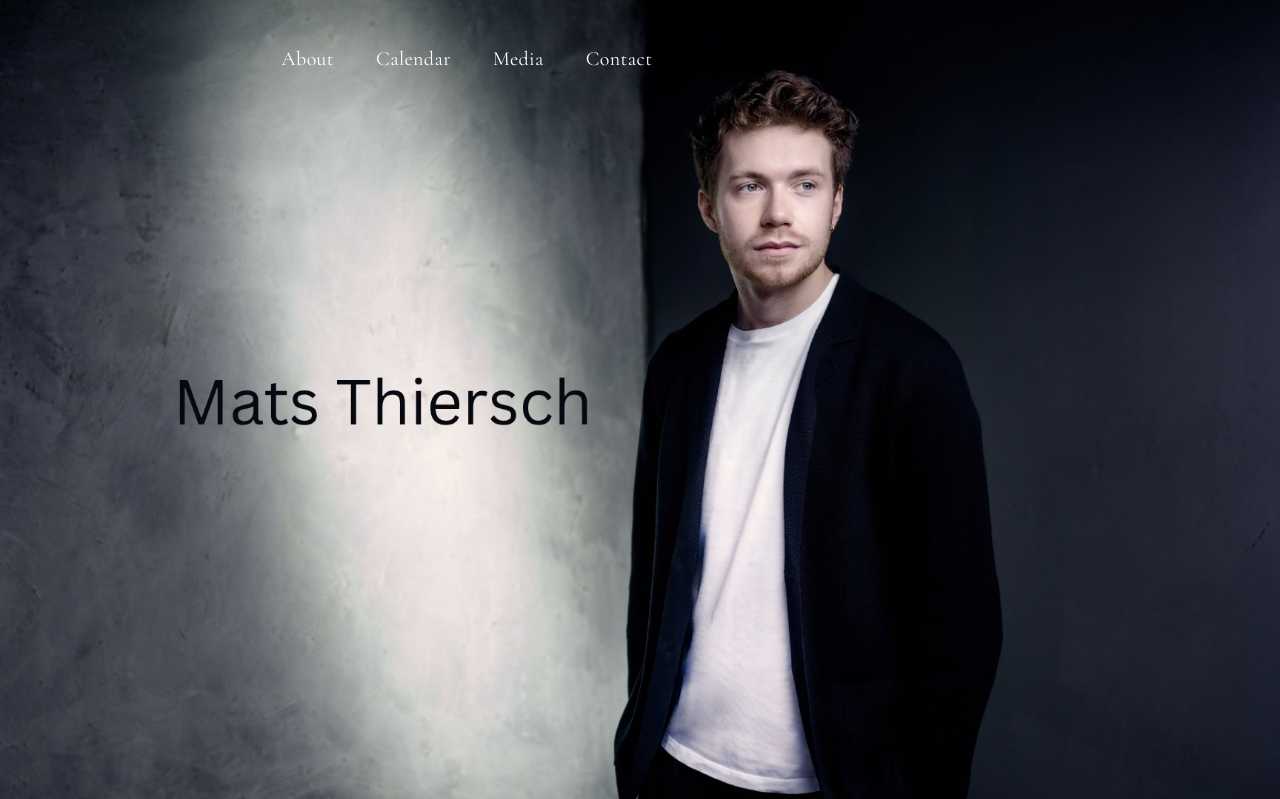
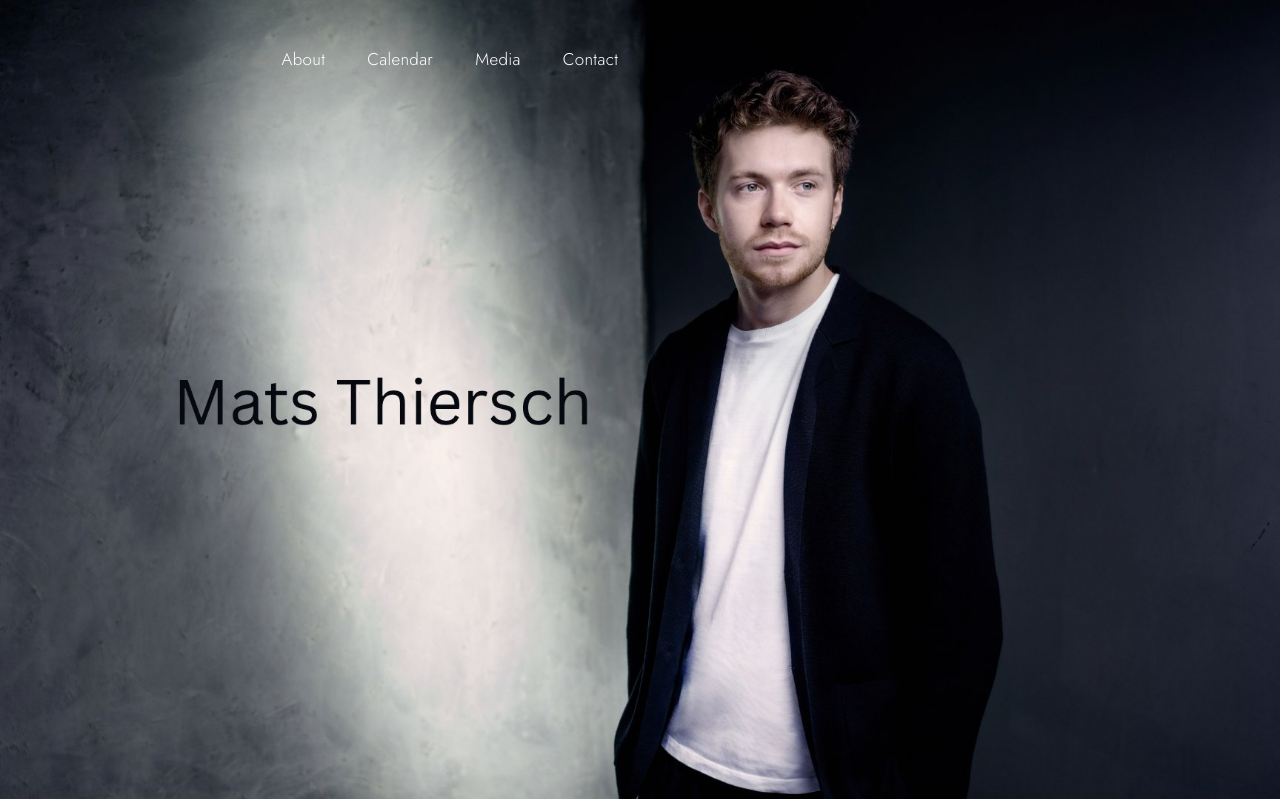
Before and after one commit to thomas10709-lab/tvmartists-site, a PHP site: page /thiersch-site/index.html in a window 1280 px wide. Shown: the top 799 px of the page. Run offline with PHP 8.4, Linux system fonts and the light colour scheme.

Commit message:
Thiersch: Menue wieder serifenlos (Jost), Rest bleibt Cormorant Garamond
Co-Authored-By: Claude Sonnet 5.5 <noreply@anthropic.com>
Claude-Session: https://claude.ai/code/session_01BXHjn5stXKTkgrGWD7nkhn

```diff
--- a/thiersch-site/fonts/fonts.css
+++ b/thiersch-site/fonts/fonts.css
@@ -1,4 +1,6 @@
-/* Schriften liegen auf dem eigenen Server (kein Abruf bei Google): Cormorant Garamond (alle Texte). Lizenz: SIL Open Font License 1.1 */
+/* Schriften liegen auf dem eigenen Server (kein Abruf bei Google): Jost (nur Menue) und Cormorant Garamond (Text). Lizenz: SIL Open Font License 1.1 */
+@font-face{font-family:'Jost';font-style:normal;font-weight:300;font-display:swap;src:url(jost-latin-300-normal.woff2) format('woff2');unicode-range:U+0000-00FF,U+0131,U+0152-0153,U+02BB-02BC,U+02C6,U+02DA,U+02DC,U+2000-206F,U+20AC,U+2122,U+2191,U+2193,U+2212,U+2215,U+FEFF,U+FFFD}
+@font-face{font-family:'Jost';font-style:normal;font-weight:400;font-display:swap;src:url(jost-latin-400-normal.woff2) format('woff2');unicode-range:U+0000-00FF,U+0131,U+0152-0153,U+02BB-02BC,U+02C6,U+02DA,U+02DC,U+2000-206F,U+20AC,U+2122,U+2191,U+2193,U+2212,U+2215,U+FEFF,U+FFFD}
 @font-face{font-family:'Cormorant Garamond';font-style:normal;font-weight:300;font-display:swap;src:url(cormorant-garamond-latin-300-normal.woff2) format('woff2');unicode-range:U+0000-00FF,U+0131,U+0152-0153,U+02BB-02BC,U+02C6,U+02DA,U+02DC,U+2000-206F,U+20AC,U+2122,U+2191,U+2193,U+2212,U+2215,U+FEFF,U+FFFD}
 @font-face{font-family:'Cormorant Garamond';font-style:normal;font-weight:300;font-display:swap;src:url(cormorant-garamond-latin-ext-300-normal.woff2) format('woff2');unicode-range:U+0100-02AF,U+0304,U+0308,U+0329,U+1E00-1E9F,U+1EF2-1EFF,U+2020,U+20A0-20AB,U+20AD-20C0,U+2113,U+2C60-2C7F,U+A720-A7FF}
 @font-face{font-family:'Cormorant Garamond';font-style:normal;font-weight:400;font-display:swap;src:url(cormorant-garamond-latin-400-normal.woff2) format('woff2');unicode-range:U+0000-00FF,U+0131,U+0152-0153,U+02BB-02BC,U+02C6,U+02DA,U+02DC,U+2000-206F,U+20AC,U+2122,U+2191,U+2193,U+2212,U+2215,U+FEFF,U+FFFD}
--- a/thiersch-site/imprint.html
+++ b/thiersch-site/imprint.html
@@ -5,7 +5,7 @@
 <meta name="viewport" content="width=device-width, initial-scale=1">
 <title>Impressum – Mats Thiersch</title>
 <meta name="robots" content="noindex, nofollow"><!-- ENTWURF: beim Start entfernen -->
-<link rel="stylesheet" href="fonts/fonts.css?v=2">
+<link rel="stylesheet" href="fonts/fonts.css?v=3">
 <style>
 body { margin: 0; background: #fafbfb; color: #000; font-family: 'Cormorant Garamond', Georgia, serif; font-size: 19px; line-height: 1.7; }
 main { max-width: 820px; margin: 0 auto; padding: 60px 24px 50px; }
--- a/thiersch-site/index.html
+++ b/thiersch-site/index.html
@@ -27,7 +27,7 @@
       "url": "https://DOMAIN-TBD/"
     }
     </script>
-    <link rel="stylesheet" href="fonts/fonts.css?v=2">
+    <link rel="stylesheet" href="fonts/fonts.css?v=3">
     <style>
         *, *::before, *::after { box-sizing: border-box; }
         html { scroll-behavior: smooth; }
@@ -38,7 +38,7 @@
         /* ---- Menue (liegt ueber dem Titelbild, nach dem Scrollen eine feine helle Leiste) ---- */
         .site-nav { position: fixed; z-index: 20; top: 0; left: 0; right: 0; padding: 0 22%; transition: background .3s, box-shadow .3s; }
         .site-nav ul { list-style: none; margin: 0; padding: 0; display: flex; gap: 42px; height: 118px; align-items: center; transition: height .3s; }
-        .site-nav a { text-decoration: none; font-family: 'Cormorant Garamond', Georgia, serif; font-weight: 400; font-size: 20px; letter-spacing: .02em; color: #fff; transition: color .3s; }
+        .site-nav a { text-decoration: none; font-family: 'Jost', 'Futura', 'Century Gothic', sans-serif; font-weight: 300; font-size: 17px; letter-spacing: .02em; color: #fff; transition: color .3s; }
         .site-nav a:hover { opacity: .75; }
         .site-nav.solid { background: rgba(250, 251, 251, .96); box-shadow: 0 1px 0 rgba(0, 0, 0, .08); }
         .site-nav.solid ul { height: 62px; }
@@ -100,7 +100,7 @@
             body { font-size: 18.5px; }
             .site-nav { padding: 0 20px; }
             .site-nav ul { height: 82px; gap: 22px; justify-content: center; }
-            .site-nav a { font-size: 18px; }
+            .site-nav a { font-size: 15px; }
             .site-nav.solid ul { height: 54px; }
             .hero { background-image: url('images/hero-mobile.jpg?v=2'); background-position: center top; }
             .hero h1 { position: static; width: auto; height: auto; overflow: visible; clip: auto; white-space: normal; margin: 0 0 11vh 7%; font-size: clamp(36px, 11vw, 58px); } /* Handy-Foto hat keinen Schriftzug */
--- a/thiersch-site/privacy.html
+++ b/thiersch-site/privacy.html
@@ -5,7 +5,7 @@
 <meta name="viewport" content="width=device-width, initial-scale=1">
 <title>Datenschutzerklärung – Mats Thiersch</title>
 <meta name="robots" content="noindex, nofollow"><!-- ENTWURF: beim Start entfernen -->
-<link rel="stylesheet" href="fonts/fonts.css?v=2">
+<link rel="stylesheet" href="fonts/fonts.css?v=3">
 <style>
 body { margin: 0; background: #fafbfb; color: #000; font-family: 'Cormorant Garamond', Georgia, serif; font-size: 19px; line-height: 1.7; }
 main { max-width: 820px; margin: 0 auto; padding: 60px 24px 50px; }
@@ -138,7 +138,7 @@ footer { max-width: 820px; margin: 0 auto; padding: 0 24px 50px; font-family: 'C
 <p>Diese Website setzt selbst keine Cookies und speichert keine Informationen im Endgerät der Besucher. Eine Ausnahme kann der Dienst Cloudflare sein, der für den Terminkalender-Zwischenspeicher eingesetzt wird (siehe Abschnitt 2). Beim Abspielen eines Videos von YouTube können Cookies durch YouTube gesetzt werden (siehe „Video von YouTube“).</p>
 
 <h3>Schriftarten</h3>
-<p>Diese Seite verwendet die Schriftart Cormorant Garamond. Sie sind lokal auf unserem Server gespeichert und werden von dort ausgeliefert. Beim Aufruf der Seite wird keine Verbindung zu Google oder zu anderen Anbietern von Schriftarten hergestellt.</p>
+<p>Diese Seite verwendet die Schriftarten Jost (Menü) und Cormorant Garamond. Sie sind lokal auf unserem Server gespeichert und werden von dort ausgeliefert. Beim Aufruf der Seite wird keine Verbindung zu Google oder zu anderen Anbietern von Schriftarten hergestellt.</p>
 
 <h3>Terminkalender (Google Apps Script)</h3>
 <p>Die Konzerttermine auf dieser Website werden beim Aufruf der Seite aus einer Tabelle geladen, die über den Dienst Google Apps Script bereitgestellt wird. Anbieter ist die Google Ireland Limited („Google”), Gordon House, Barrow Street, Dublin 4, Irland.</p>
```
Also changed, not shown: thiersch-site/LIESMICH.md (+1 -1 lines), thiersch-site/fonts/jost-latin-300-normal.woff2 (added), thiersch-site/fonts/jost-latin-400-normal.woff2 (added).
